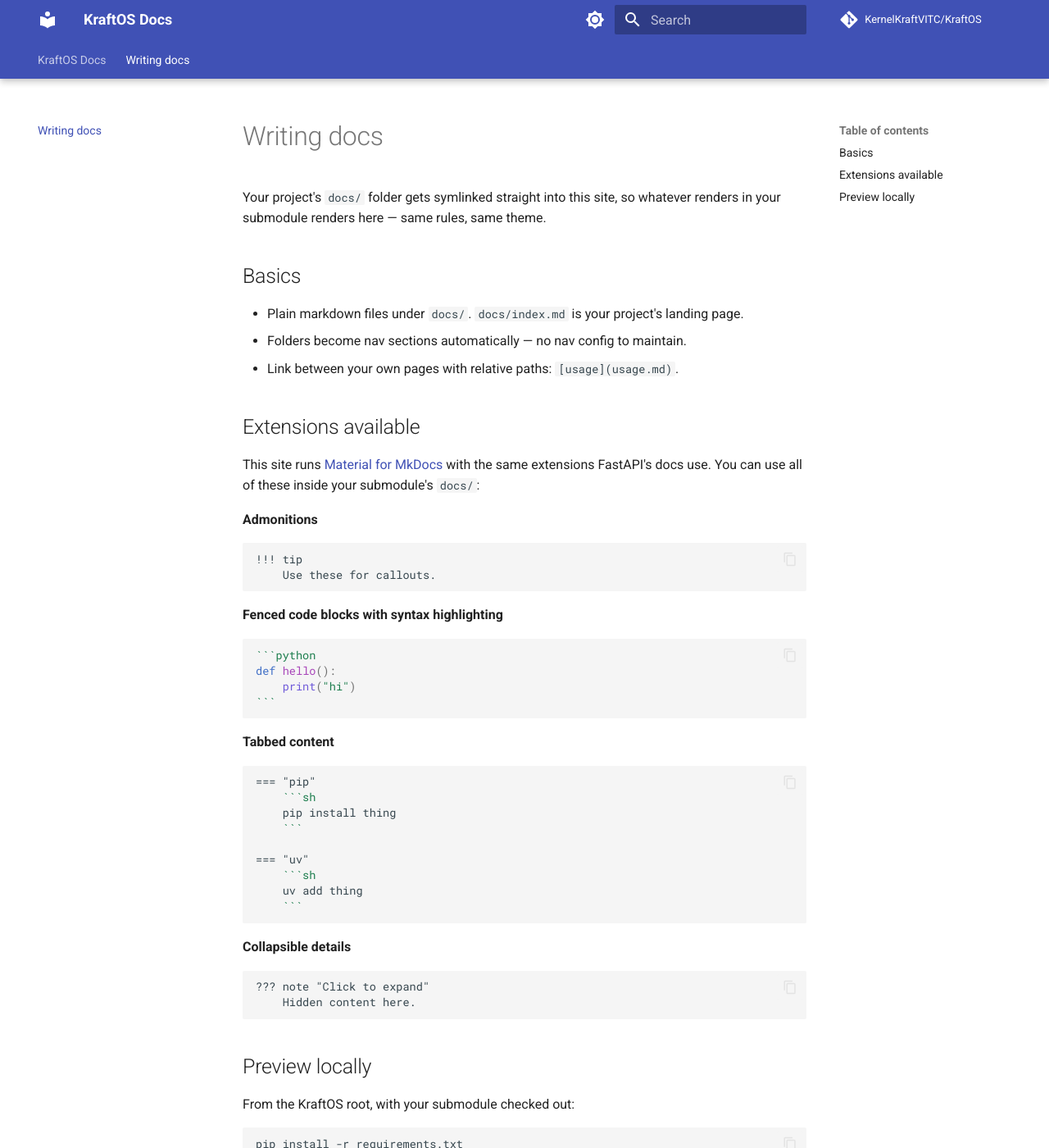
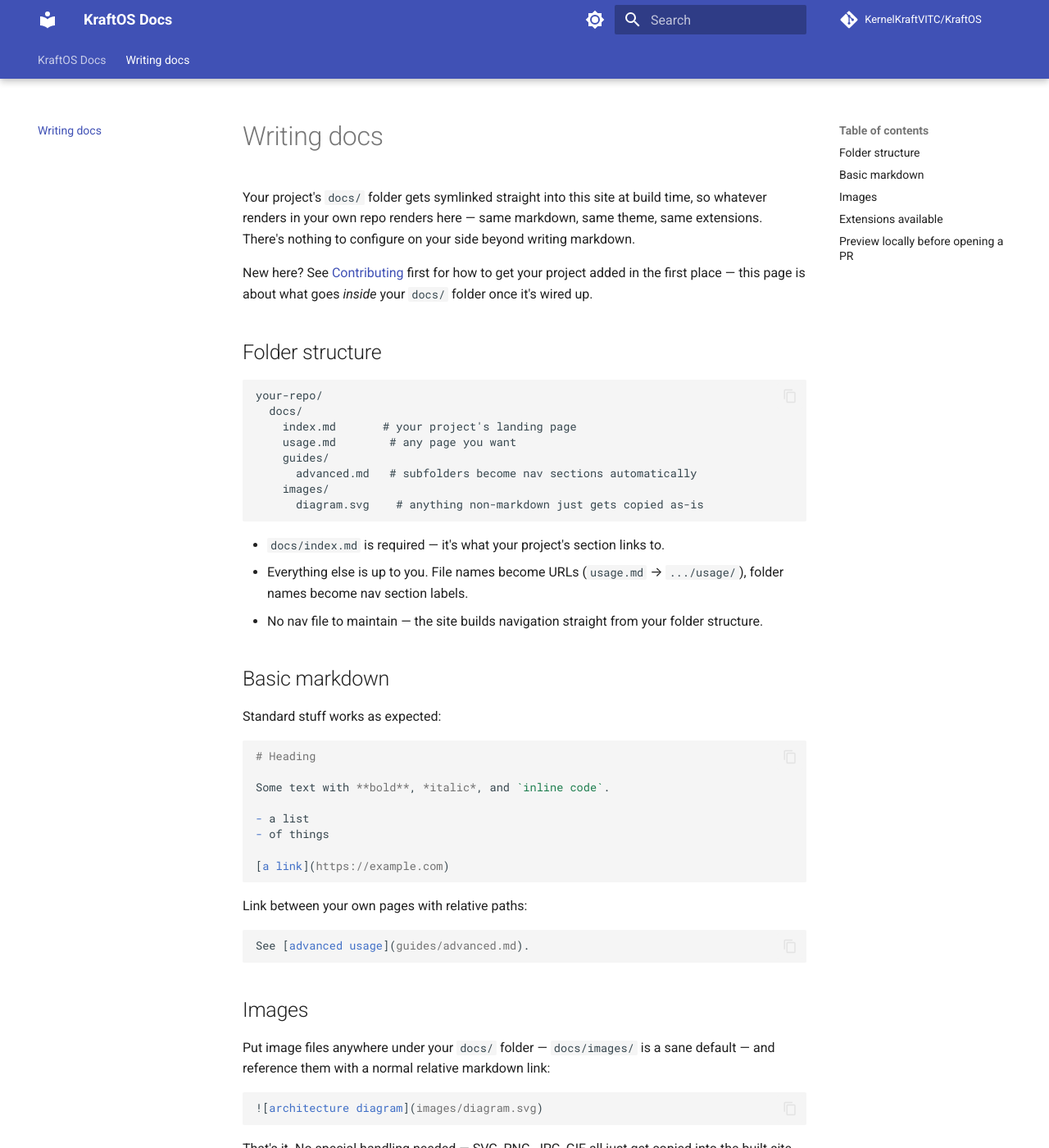
Before and after one commit to KernelKraftVITC/KraftOS, an MkDocs documentation site: the page built from docs/writing-docs.md, in a window 1280 px wide and 1400 px high. Shown: the whole window at 82% size. Built offline with MkDocs 1.6.1 and Material for MkDocs 9.7.7, drawn with Linux system fonts in a browser that asks for light colours; comment, search, counter and statistics services are not loaded; some of the changed text lies outside the part shown.

Commit message:
Elaborate CONTRIBUTING and writing-docs into full beginner walkthroughs
Covers: project naming convention, branching off main (never pushing to
it directly), the exact submodule-add/preview/PR sequence, and an images
section verified against the live docs-test-module example (relative
image paths resolve correctly through the symlink pipeline).

Bumps docs-test-module's pin to its image-handling commit so the deployed
example actually demonstrates what the guide describes.

Co-Authored-By: Claude Sonnet 5 <noreply@anthropic.com>
Claude-Session: https://claude.ai/code/session_014hRxkiwu2XHoZjDe2tCupS

`````diff
--- a/docs/writing-docs.md
+++ b/docs/writing-docs.md
@@ -1,29 +1,86 @@
 # Writing docs
 
-Your project's `docs/` folder gets symlinked straight into this site, so
-whatever renders in your submodule renders here — same rules, same theme.
+Your project's `docs/` folder gets symlinked straight into this site at
+build time, so whatever renders in your own repo renders here — same
+markdown, same theme, same extensions. There's nothing to configure on your
+side beyond writing markdown.
 
-## Basics
+New here? See [Contributing](https://github.com/KernelKraftVITC/KraftOS/blob/main/CONTRIBUTING.md)
+first for how to get your project added in the first place — this page is
+about what goes *inside* your `docs/` folder once it's wired up.
 
-- Plain markdown files under `docs/`. `docs/index.md` is your project's
-  landing page.
-- Folders become nav sections automatically — no nav config to maintain.
-- Link between your own pages with relative paths: `[usage](usage.md)`.
+## Folder structure
+
+```
+your-repo/
+  docs/
+    index.md       # your project's landing page
+    usage.md        # any page you want
+    guides/
+      advanced.md   # subfolders become nav sections automatically
+    images/
+      diagram.svg    # anything non-markdown just gets copied as-is
+```
+
+- `docs/index.md` is required — it's what your project's section links to.
+- Everything else is up to you. File names become URLs
+  (`usage.md` → `.../usage/`), folder names become nav section labels.
+- No nav file to maintain — the site builds navigation straight from your
+  folder structure.
+
+## Basic markdown
+
+Standard stuff works as expected:
+
+```md
+# Heading
+
+Some text with **bold**, *italic*, and `inline code`.
+
+- a list
+- of things
+
+[a link](https://example.com)
+```
+
+Link between your own pages with relative paths:
+
+```md
+See [advanced usage](guides/advanced.md).
+```
+
+## Images
+
+Put image files anywhere under your `docs/` folder — `docs/images/` is a
+sane default — and reference them with a normal relative markdown link:
+
+```md
+![architecture diagram](images/diagram.svg)
+```
+
+That's it. No special handling needed — SVG, PNG, JPG, GIF all just get
+copied into the built site next to your pages, and the link path resolves
+correctly regardless of where in the nav your page ends up. This is
+confirmed working, not a guess — the same setup is exercised by
+[`docs-test-module`](https://github.com/KernelKraftVITC/docs-test-module),
+kept in this repo as a live example.
+
+Keep images reasonably sized — this is a docs site, not a CDN.
 
 ## Extensions available
 
-This site runs [Material for MkDocs](https://squidfunk.github.io/mkdocs-material/)
-with the same extensions FastAPI's docs use. You can use all of these inside
-your submodule's `docs/`:
+The site runs [Material for MkDocs](https://squidfunk.github.io/mkdocs-material/)
+with the same extension set FastAPI's docs use. All of these work inside
+your `docs/` folder:
 
-**Admonitions**
+**Admonitions** — callout boxes:
 
 ```md
 !!! tip
-    Use these for callouts.
+    Use these for callouts. Also available: `note`, `warning`, `danger`.
 ```
 
-**Fenced code blocks with syntax highlighting**
+**Fenced code blocks** with syntax highlighting — just name the language:
 
 ````md
 ```python
@@ -46,16 +104,17 @@ def hello():
     ```
 ```
 
-**Collapsible details**
+**Collapsible details**:
 
 ```md
 ??? note "Click to expand"
-    Hidden content here.
+    Hidden content here, collapsed by default.
 ```
 
-## Preview locally
+## Preview locally before opening a PR
 
-From the KraftOS root, with your submodule checked out:
+From the KraftOS root, with your submodule already added (see
+[Contributing](https://github.com/KernelKraftVITC/KraftOS/blob/main/CONTRIBUTING.md)):
 
 ```sh
 pip install -r requirements.txt
@@ -63,4 +122,7 @@ pip install -r requirements.txt
 mkdocs serve
 ```
 
-Your pages show up under `sources/<your-module-name>/`.
+Open `http://127.0.0.1:8000` — your pages show up under
+`sources/<your-project-name>/`. Re-run `sync-docs.sh` after pulling new
+commits into your submodule to pick up changes; `mkdocs serve` live-reloads
+on its own after that.
`````
Also changed, not shown: other parts of docs/writing-docs.md (+2 -1 lines), CONTRIBUTING.md (+129 -29 lines).
